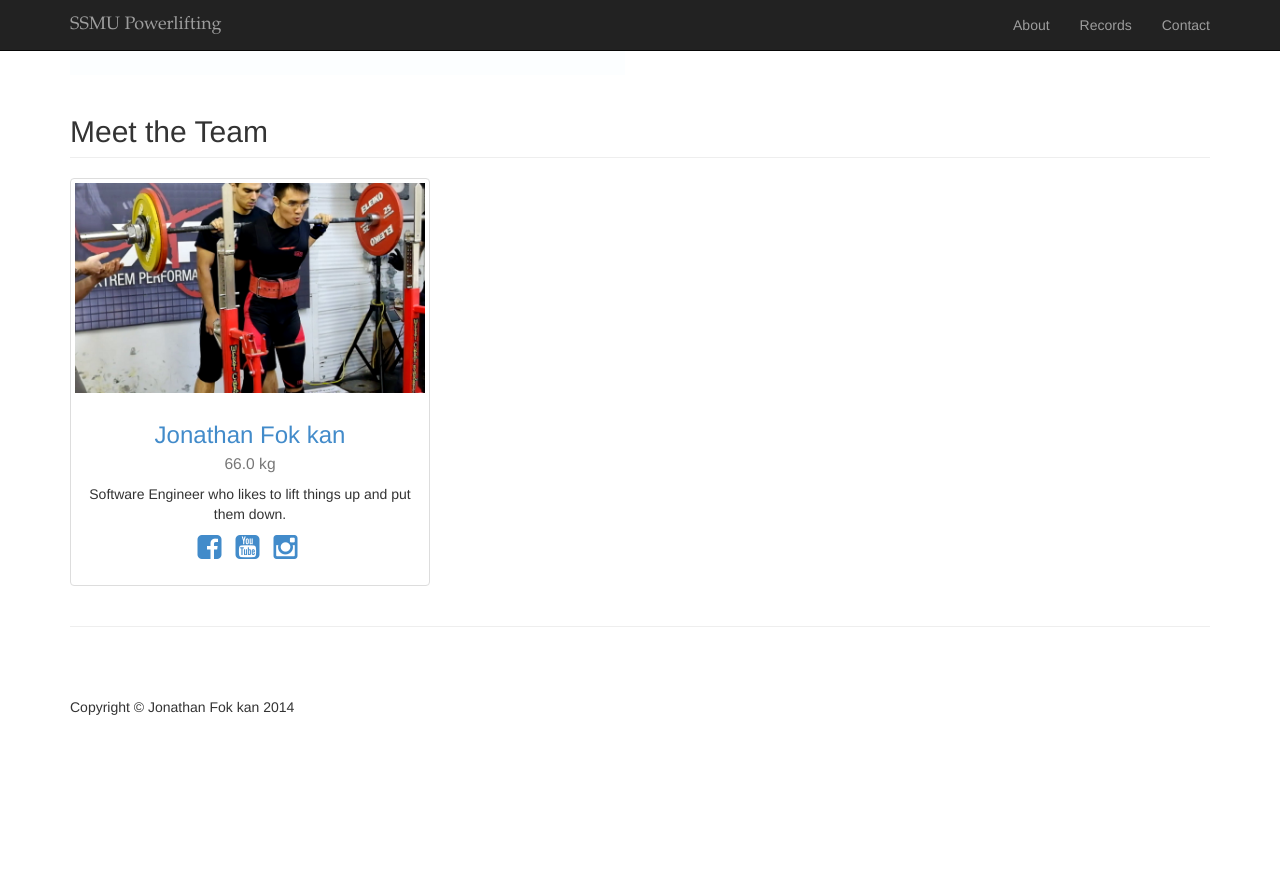
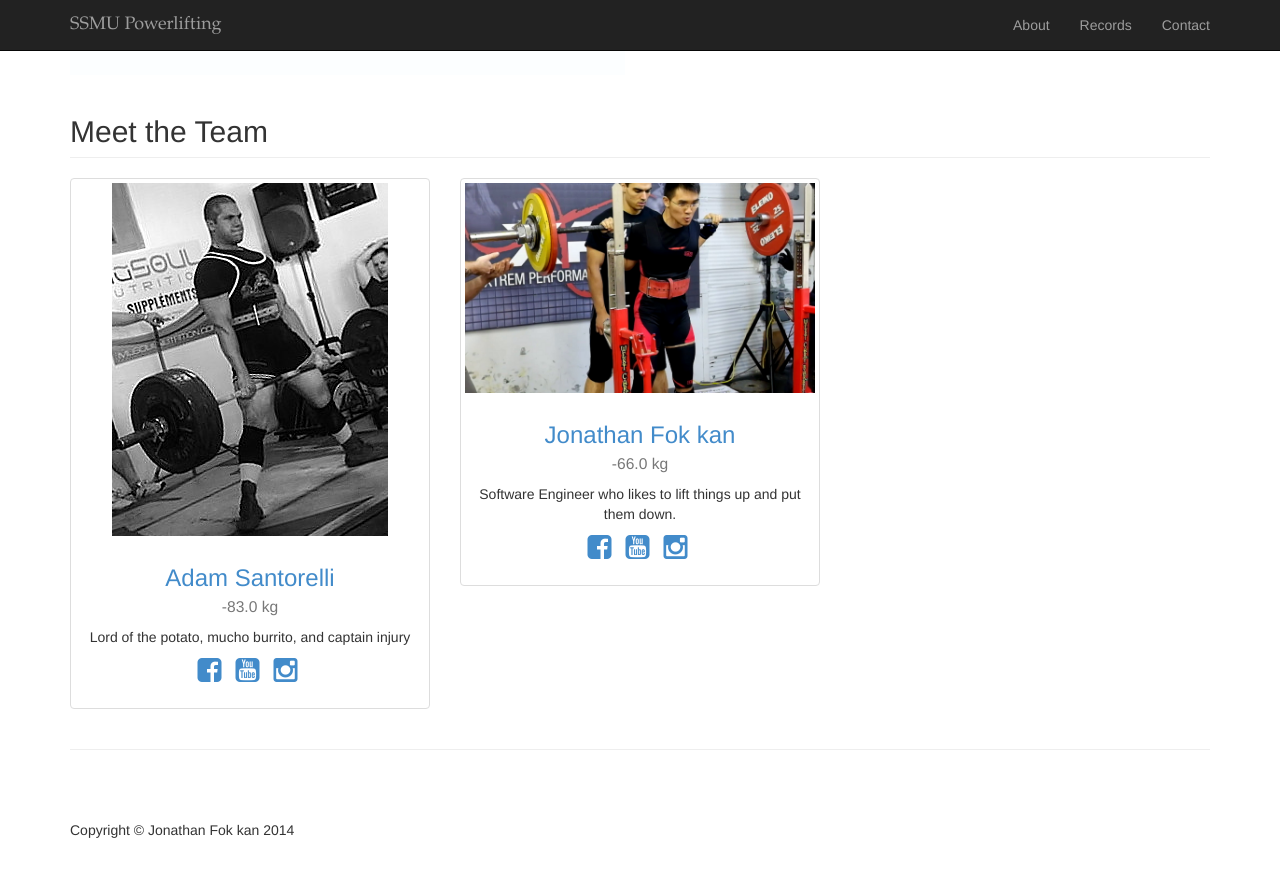
Before and after one commit to ssmu-powerlifting/ssmu-powerlifting.github.io, a Jekyll site: the page built from _pages/about.html, in a window 1280 px wide and 900 px high, scrolled down 631 px. Shown: the top 877 px of the window. Built offline with Jekyll 4.4.1, drawn with Linux system fonts in a browser that asks for light colours; nearby versions of some CDN libraries; before the commit the page ends 1408 px from its top, so only the background shows below that.

Commit message:
Feature: Added Adam's profile and records
REMOVED nickname from profiles

```diff
--- a/_data/comp_records.csv
+++ b/_data/comp_records.csv
@@ -1,2 +1,3 @@
 username,weightClass,bodyweight,squat,bench,deadlift,total,wilks,date,gender
-jonfk,66kg,63.9kg,125.0kg,80.0kg,155.0kg,360.0kg,290.43,2014-11-08,male
+jonfk,-66kg,63.9kg,125.0kg,80.0kg,155.0kg,360.0kg,290.43,2014-11-08,male
+Adam_snowflake_Santorelli,-83kg,80.9kg,200.0kg,145.0kg,230.0kg,575.0kg,389.81,2013-12-07,male
--- /dev/null
+++ b/_profiles_collection/Adam_snowflake_Santorelli.md
@@ -0,0 +1,10 @@
+---
+fullname: Adam Santorelli
+username: Adam_snowflake_Santorelli
+image: /assets/images/profiles/Adam_snowflake_Santorelli.jpeg
+weightClass: -83.0 kg
+description: Lord of the potato, mucho burrito, and captain injury
+facebook:
+youtube:
+instagram:
+---
```
Also changed, not shown: README.md (+0 -1 lines), _profiles_collection/jonfk.md (+1 -2 lines).
